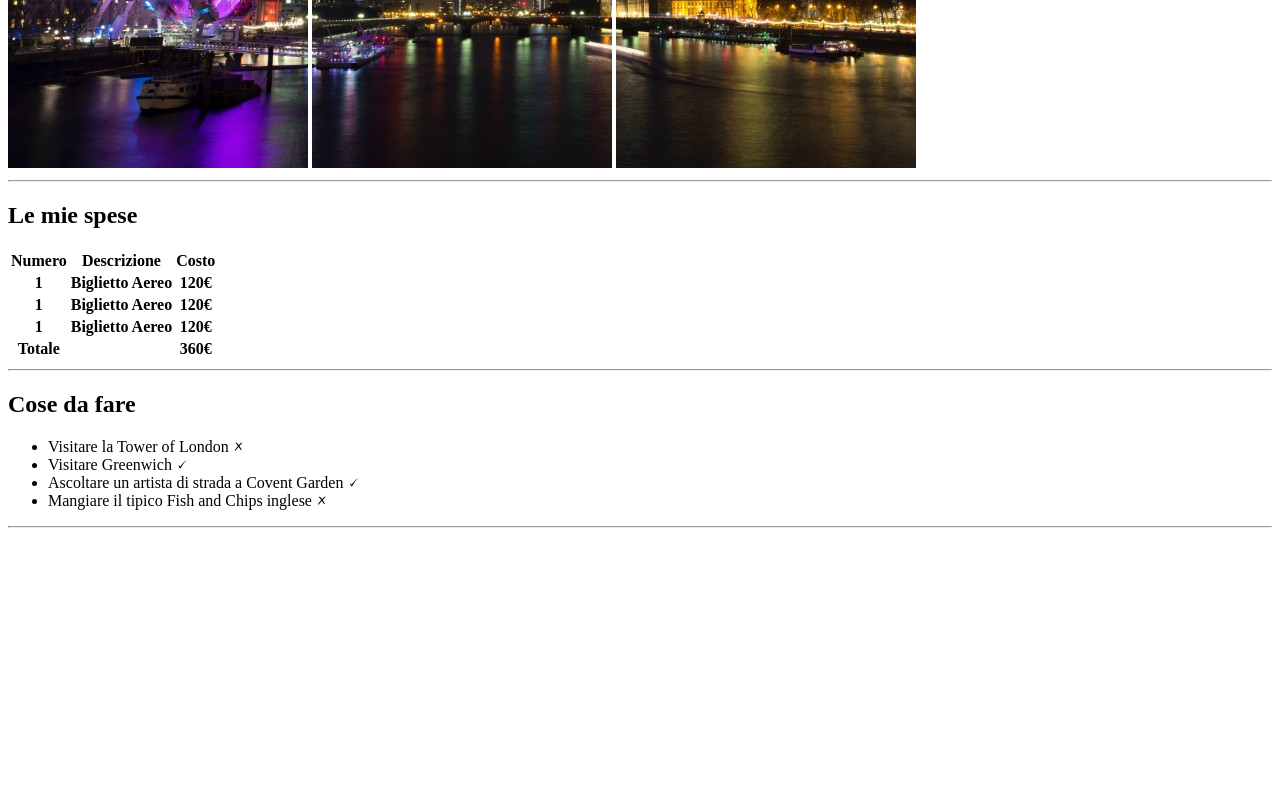
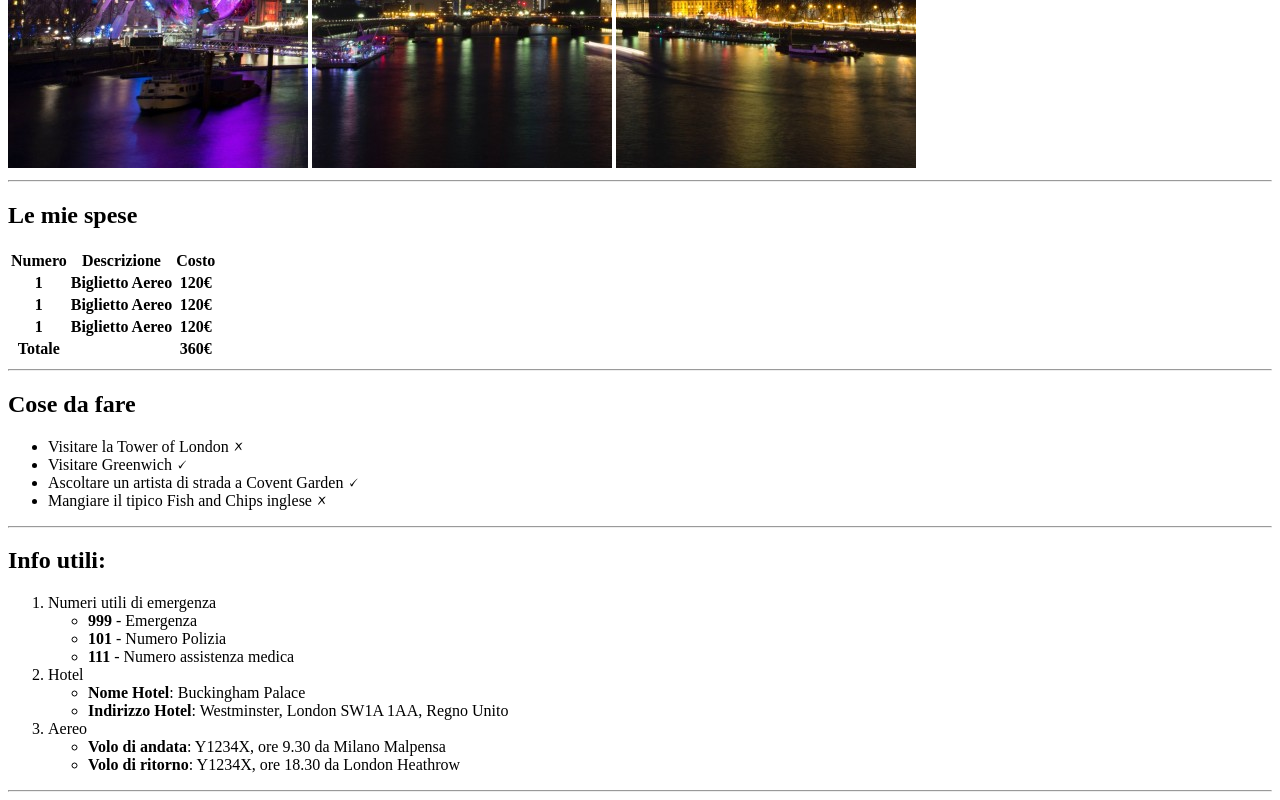
Before and after one commit to DavideCroce/html-london-trip, a plain HTML site: page index.html in a window 1280 px wide. Shown: the part 512-1312 px from the top of the page. Before the commit the page ends 1048 px from the top, so only its background shows below. Drawn offline with Linux system fonts and the light colour scheme.

Commit message:
fine info utili

```diff
--- a/index.html
+++ b/index.html
@@ -64,6 +64,36 @@
       </ul>
 
       <hr>
+
+      <!-- inserimento info utili con una ol e per ogni cosa una ul all'interno di ogni punto -->
+
+      <h2>Info utili:</h2>
+      <ol>
+          <li>Numeri utili di emergenza
+              <ul>
+                  <li><b>999</b> - Emergenza</li>
+                  <li><b>101</b> - Numero Polizia</li>
+                  <li><b>111</b> - Numero assistenza medica</li>
+              </ul>
+          </li>
+
+          <li>Hotel
+              <ul>
+                  <li><b>Nome Hotel</b>: Buckingham Palace</li>
+                  <li><b>Indirizzo Hotel</b>: Westminster, London SW1A 1AA, Regno Unito</li>
+              </ul>
+          </li>
+
+          <li>Aereo
+              <ul>
+                  <li><b>Volo di andata</b>: Y1234X, ore 9.30 da Milano Malpensa</li>
+                  <li><b>Volo di ritorno</b>: Y1234X, ore 18.30 da London Heathrow</li>
+              </ul>
+          </li>
+      </ol>
+
+      <hr>
+
    </main>
 </body>
 </html>
```
